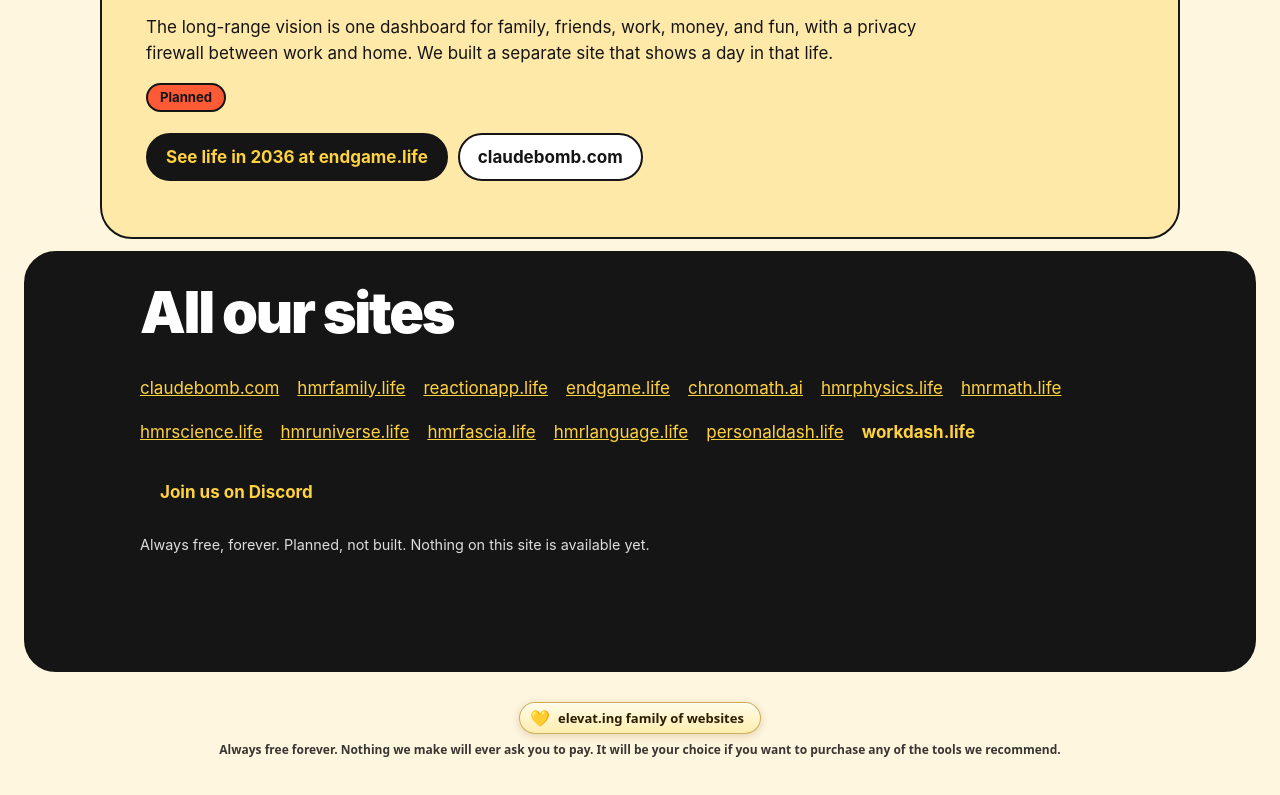
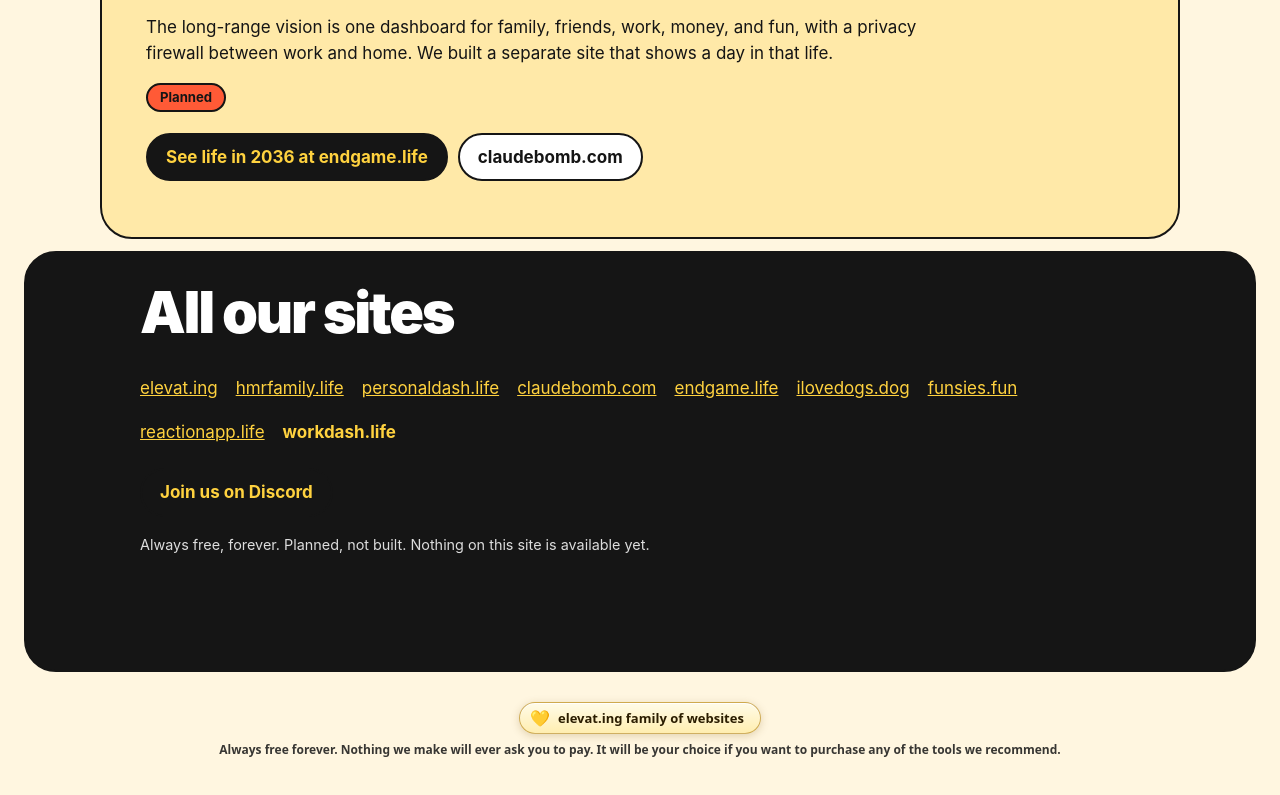
Before and after one commit to AtlasJumped/workdash.life, a plain HTML site: page index.html in a window 1280 px wide. Shown: the part 6223-7018 px from the top of the page. Drawn offline with Linux system fonts and the light colour scheme.

Commit message:
workdash.life: All our sites matches the hmrfamily.life footer (no hmr*.life or chronomath.ai) (LIVE-10)
Co-Authored-By: Claude Opus 5.5 <noreply@anthropic.com>

```diff
--- a/index.html
+++ b/index.html
@@ -138,7 +138,7 @@
 <footer>
   <div class="wrap">
     <h2 class="foot-h">All our sites</h2>
-    <ul class="foot"><li><a href="https://claudebomb.com" rel="noopener">claudebomb.com</a></li><li><a href="https://hmrfamily.life" rel="noopener">hmrfamily.life</a></li><li><a href="https://reactionapp.life" rel="noopener">reactionapp.life</a></li><li><a href="https://endgame.life" rel="noopener">endgame.life</a></li><li><a href="https://chronomath.ai" rel="noopener">chronomath.ai</a></li><li><a href="https://hmrphysics.life" rel="noopener">hmrphysics.life</a></li><li><a href="https://hmrmath.life" rel="noopener">hmrmath.life</a></li><li><a href="https://hmrscience.life" rel="noopener">hmrscience.life</a></li><li><a href="https://hmruniverse.life" rel="noopener">hmruniverse.life</a></li><li><a href="https://hmrfascia.life" rel="noopener">hmrfascia.life</a></li><li><a href="https://hmrlanguage.life" rel="noopener">hmrlanguage.life</a></li><li><a href="https://personaldash.life" rel="noopener">personaldash.life</a></li><li><a href="https://workdash.life" aria-current="true" rel="noopener">workdash.life</a></li></ul>
+    <ul class="foot"><li><a href="https://elevat.ing" rel="noopener">elevat.ing</a></li><li><a href="https://hmrfamily.life" rel="noopener">hmrfamily.life</a></li><li><a href="https://personaldash.life" rel="noopener">personaldash.life</a></li><li><a href="https://claudebomb.com" rel="noopener">claudebomb.com</a></li><li><a href="https://endgame.life" rel="noopener">endgame.life</a></li><li><a href="https://ilovedogs.dog" rel="noopener">ilovedogs.dog</a></li><li><a href="https://funsies.fun" rel="noopener">funsies.fun</a></li><li><a href="https://reactionapp.life" rel="noopener">reactionapp.life</a></li><li><a href="https://workdash.life" aria-current="true" rel="noopener">workdash.life</a></li></ul>
     <p><a class="btn primary" href="https://discord.gg/gEnC8TpNc" rel="noopener">Join us on Discord</a></p>
     <p class="small">Always free, forever. Planned, not built. Nothing on this site is available yet.</p>
   </div>
```
